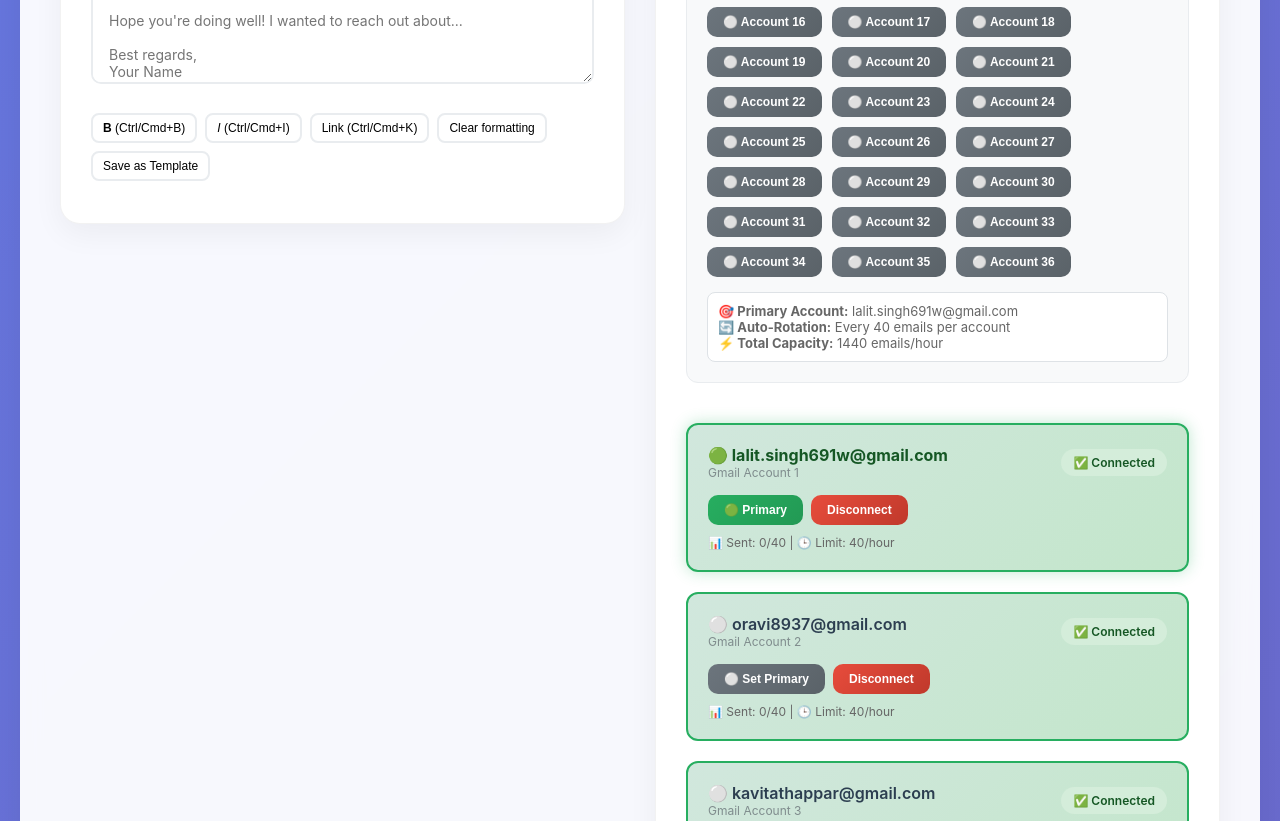
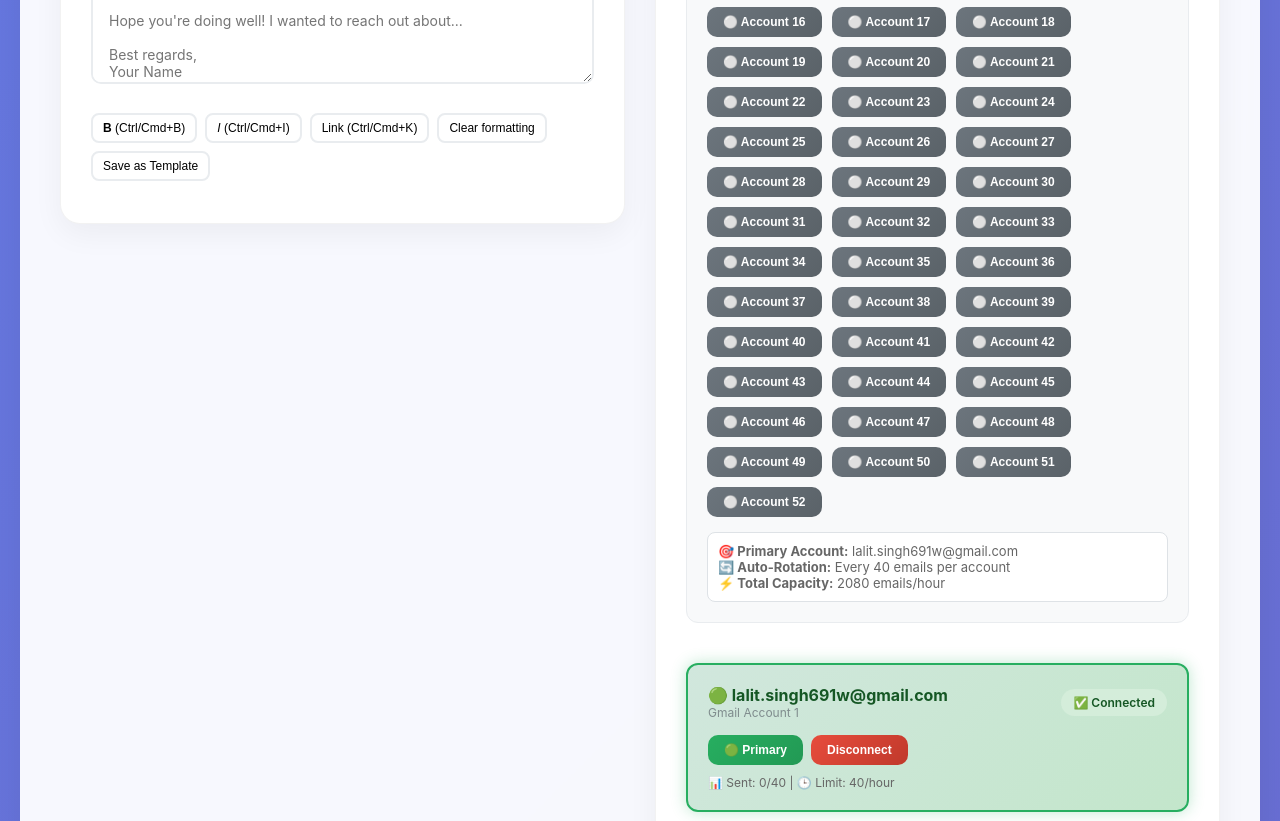
Before and after one commit to AmanStar012/email-marketing-tool, a website: page public/index.html in a window 1280 px wide. Shown: the part 1145-1966 px from the top of the page. Drawn offline with Linux system fonts and the light colour scheme.

Commit message:
Add multiple Gmail accounts to index.html

```diff
--- a/public/index.html
+++ b/public/index.html
@@ -1414,7 +1414,150 @@ sentCount: 0,
 maxSends: 40,
 active: false
 },
-
+{
+id: 37,
+email: 'samsertalentmanager@gmail.com',
+provider: 'Gmail Account 37',
+connected: true,
+sentCount: 0,
+maxSends: 40,
+active: false
+},
+{
+id: 38,
+email: 'kamrentalentmanager@gmail.com',
+provider: 'Gmail Account 38',
+connected: true,
+sentCount: 0,
+maxSends: 40,
+active: false
+},
+{
+id: 39,
+email: 'sufiyatalentmanager@gmail.com',
+provider: 'Gmail Account 39',
+connected: true,
+sentCount: 0,
+maxSends: 40,
+active: false
+},
+{
+id: 40,
+email: 'devatalentmanager@gmail.com',
+provider: 'Gmail Account 40',
+connected: true,
+sentCount: 0,
+maxSends: 40,
+active: false
+},
+{
+id: 41,
+email: 'neelamtalentmanager@gmail.com',
+provider: 'Gmail Account 41',
+connected: true,
+sentCount: 0,
+maxSends: 40,
+active: false
+},
+{
+id: 42,
+email: 'neetutalentmanager@gmail.com',
+provider: 'Gmail Account 42',
+connected: true,
+sentCount: 0,
+maxSends: 40,
+active: false
+},
+{
+id: 43,
+email: 'susmitatalentmanager@gmail.com',
+provider: 'Gmail Account 43',
+connected: true,
+sentCount: 0,
+maxSends: 40,
+active: false
+},
+{
+id: 44,
+email: 'nehatalentmanager@gmail.com',
+provider: 'Gmail Account 44',
+connected: true,
+sentCount: 0,
+maxSends: 40,
+active: false
+},
+{
+id: 45,
+email: 'veertalentmanager@gmail.com',
+provider: 'Gmail Account 45',
+connected: true,
+sentCount: 0,
+maxSends: 40,
+active: false
+},
+                {
+id: 46,
+email: 'devitalentmanager@gmail.com',
+provider: 'Gmail Account 46',
+connected: true,
+sentCount: 0,
+maxSends: 40,
+active: false
+},
+                {
+id: 47,
+email: 'goldytalentmanager@gmail.com',
+provider: 'Gmail Account 47',
+connected: true,
+sentCount: 0,
+maxSends: 40,
+active: false
+},
+                {
+id: 48,
+email: 'sumittalentmanager@gmail.com',
+provider: 'Gmail Account 48',
+connected: true,
+sentCount: 0,
+maxSends: 40,
+active: false
+},
+                                {
+id: 49,
+email: 'sushanttalentmanager@gmail.com',
+provider: 'Gmail Account 49',
+connected: true,
+sentCount: 0,
+maxSends: 40,
+active: false
+},
+ {
+id: 50,
+email: 'gitatalentmanager@gmail.com',
+provider: 'Gmail Account 50',
+connected: true,
+sentCount: 0,
+maxSends: 40,
+active: false
+},
+                {
+id: 51,
+email: 'shimatalentmanager@gmail.com',
+provider: 'Gmail Account 51',
+connected: true,
+sentCount: 0,
+maxSends: 40,
+active: false
+},
+                                {
+id: 52,
+email: 'ayushtalentmanager@gmail.com',
+provider: 'Gmail Account 52',
+connected: true,
+sentCount: 0,
+maxSends: 40,
+active: false
+},
             ];
             renderEmailAccounts();
         }
```
